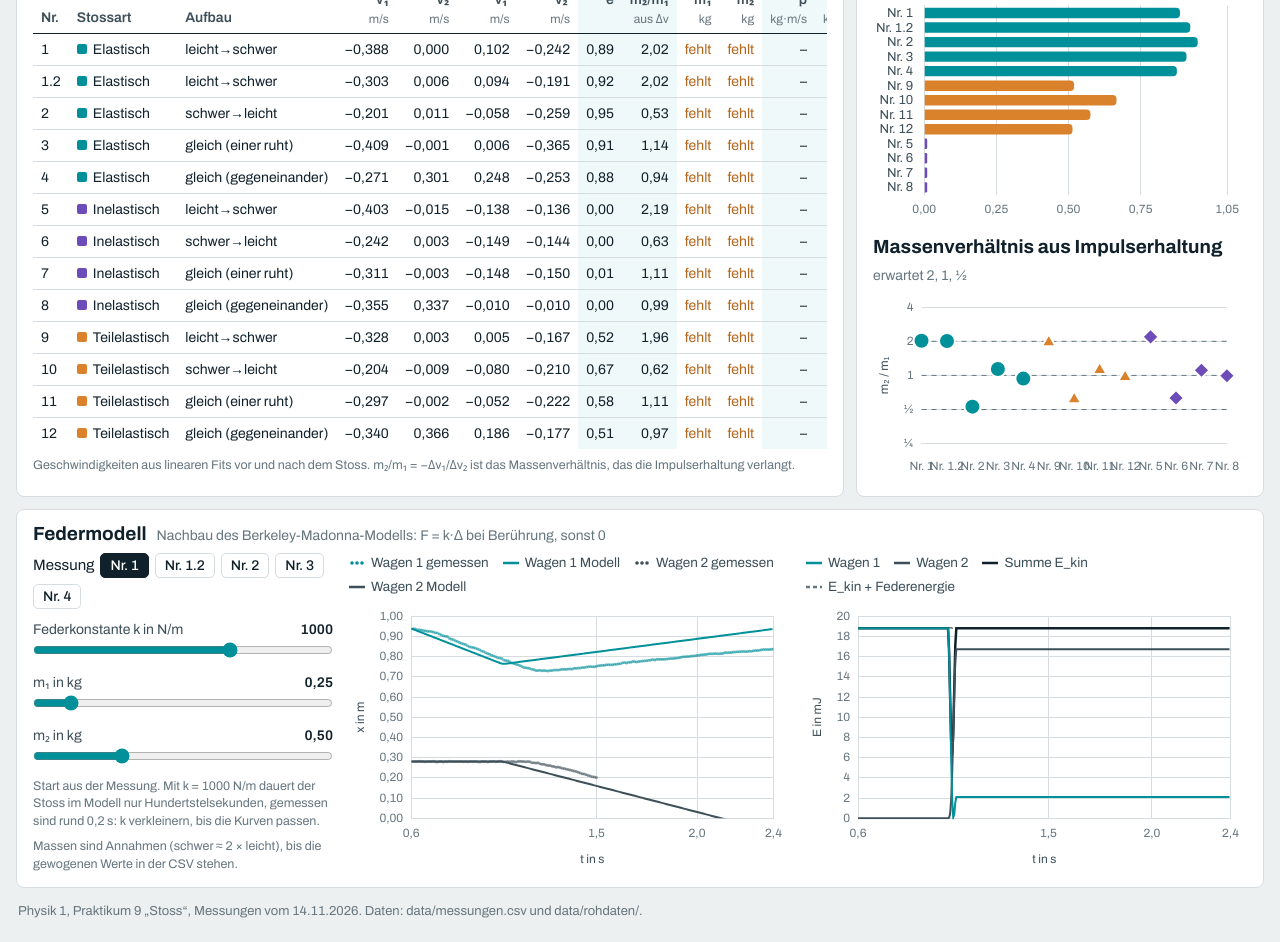
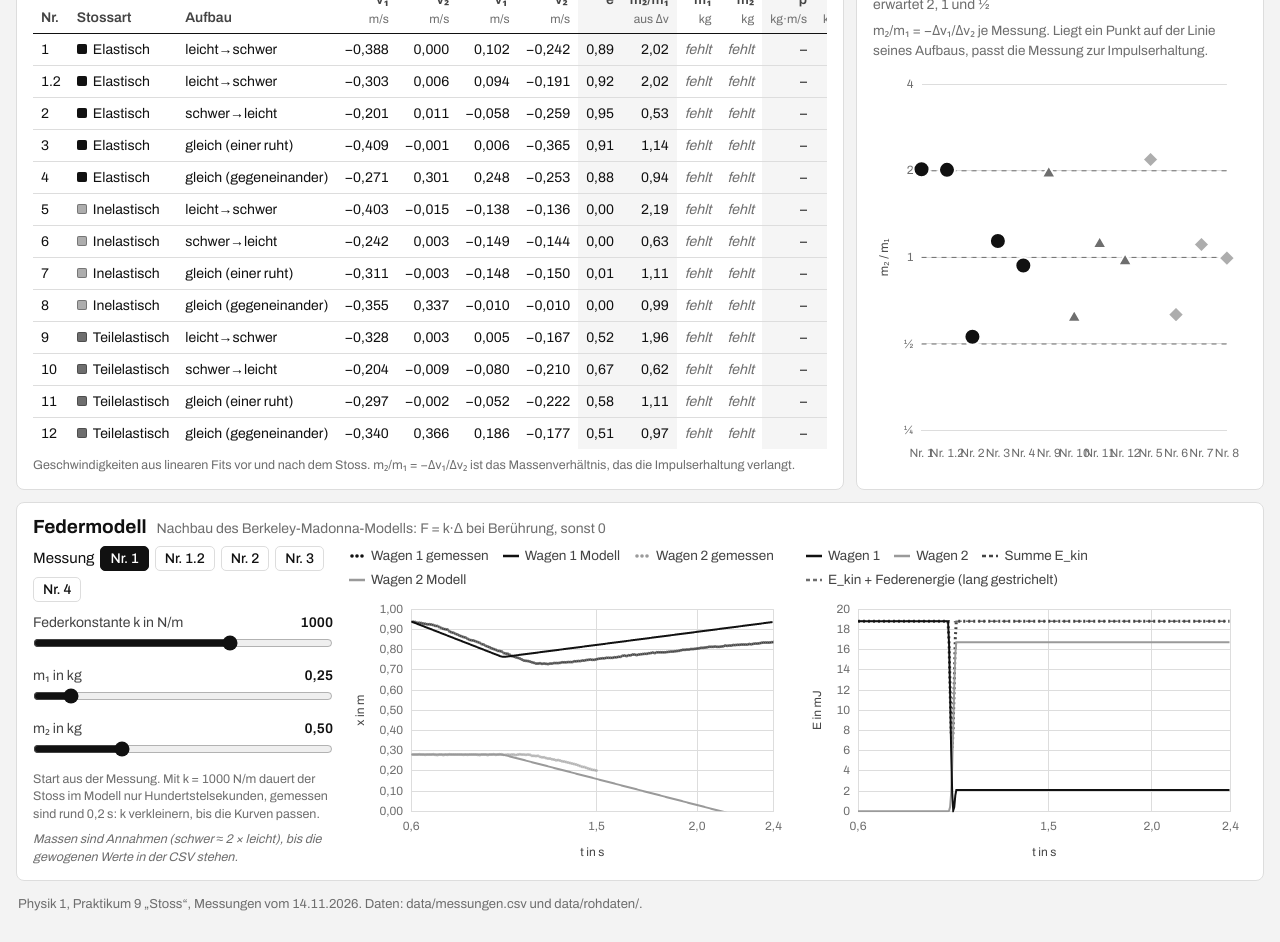
Before and after one commit to christiandavidfrey/physik-stoesse, a plain HTML site: page index.html in a window 1280 px wide. Shown: the part 1353-2295 px from the top of the page. Drawn offline with Linux system fonts and the light colour scheme.

Commit message:
Schwarz-Weiss-Palette, Stosszahl-Diagramm entfernt
Co-Authored-By: Claude Opus 5.5 <noreply@anthropic.com>
Claude-Session: https://claude.ai/code/session_01Nz1Qathzn7eRxc1SmL5PtH

```diff
--- a/app.js
+++ b/app.js
@@ -211,7 +211,7 @@ $('sPlay').addEventListener('click', () => { simT0 = performance.now(); });
     const t = reduceMotion ? 0 : (performance.now() - simT0) / 1000;
     const i = Math.min(simTraj.length - 1, Math.floor(t * 120)), p = simTraj[i];
     const muted = css('--muted'), ink = css('--ink'), ink2 = css('--ink-2'), rail = css('--rail'), raised = css('--raised');
-    const col1 = css(TYPES[simType].color), col2 = css('--w2');
+    const col1 = css('--ink'), col2 = css('--w2');
     ctx.clearRect(0, 0, W, H);
     // Schiene, Anschläge, Massstab
     ctx.fillStyle = rail; ctx.fillRect(X(0), railY, SIM.L * sc, 7 * k);
@@ -333,12 +333,6 @@ function renderOverviewCharts() {
   const labels = order.map(r => 'Nr. ' + r.id);
   const title = i => { const r = order[i]; return `Messung ${r.id}, ${r.T.label.toLowerCase()}`; };
 
-  chart('chE', { type: 'bar',
-    data: { labels, datasets: [{ data: order.map(r => Math.max(r.e, 0)), backgroundColor: order.map(r => css(r.T.color)), borderRadius: { topRight: 4, bottomRight: 4 }, borderSkipped: 'start', minBarLength: 3, barPercentage: .78, categoryPercentage: .92 }] },
-    options: { indexAxis: 'y', maintainAspectRatio: false, animation: o.anim,
-      plugins: { legend: { display: false }, tooltip: { ...o.tooltip, callbacks: { title: i => title(i[0].dataIndex), label: i => [`e = ${fmt(order[i.dataIndex].e, 2)}`, AUFBAU_TEXT[order[i.dataIndex].aufbau]] } } },
-      scales: { x: { min: 0, max: 1.05, grid: o.grid, ticks: { ...o.ticks, stepSize: .25, callback: deNum(2) }, border: { display: false } }, y: { grid: { display: false }, ticks: { color: css('--ink-2'), autoSkip: false, font: { size: 13 } }, border: { color: css('--rule') } } } } });
-
   chart('chM', { type: 'line',
     data: { labels, datasets: [
       ...[2, 1, 0.5].map(v => ({ data: labels.map(() => v), borderColor: muted, borderDash: [5, 5], borderWidth: 1, pointRadius: 0, pointHitRadius: 0, order: 3 })),
@@ -418,7 +412,7 @@ async function selectDeriv(id, scroll) {
 }
 function renderDeriv() {
   const run = dRun, raw = run && rawCache[run.id]; if (!raw) return;
-  const o = baseOpts(), col = dCart === 1 ? css(run.T.color) : css('--w2'), S = cartSeries(raw);
+  const o = baseOpts(), col = dCart === 1 ? css('--ink') : css('--w2'), S = cartSeries(raw);
   const inWin = (arr) => arr.map((y, i) => ({ x: raw.t[i], y })).filter(p => p.x >= dWin[0] - 1e-9 && p.x <= dWin[1] + 1e-9);
   const xs = { type: 'linear', min: dWin[0], max: dWin[1], grid: o.grid, ticks: { ...o.ticks, stepSize: 0.25, callback: deNum(2) } };
   const cur = { muted: css('--muted'), ink: css('--ink'), ring: css('--raised'), color: col, span: 0.3 };
@@ -493,7 +487,7 @@ function renderModel() {
   const run = modelRun, raw = run && rawCache[run.id]; if (!raw) return;
   const k = +mk.value, m1 = +mm1.value, m2 = +mm2.value;
   $('o_k').textContent = k; $('o_mm1').textContent = fmt(m1, 2); $('o_mm2').textContent = fmt(m2, 2);
-  const o = baseOpts(), c1 = css(run.T.color), c2 = css('--w2'), ink = css('--ink'), muted = css('--muted');
+  const o = baseOpts(), c1 = css('--ink'), c2 = css('--w2'), ink = css('--ink-2'), muted = css('--muted');
   const { out, t0, t1 } = simulate(run, raw, k, m1, m2);
   const meas = arr => arr.map((y, i) => (y === null || raw.t[i] < t0 || raw.t[i] > t1 || i % 2) ? null : { x: raw.t[i], y }).filter(Boolean);
   const xs = { type: 'linear', min: t0, max: t1, grid: o.grid, ticks: { ...o.ticks, callback: deNum(1) }, title: o.axisTitle('t in s') };
@@ -506,11 +500,11 @@ function renderModel() {
     options: { maintainAspectRatio: false, animation: false, parsing: false,
       plugins: { legend: { display: false }, tooltip: { ...o.tooltip, callbacks: { title: i => `t = ${fmt(i[0].raw.x, 3)} s`, label: i => `${i.dataset.label}: ${fmt(i.raw.y)} m` } } },
       scales: { x: xs, y: { min: 0, grid: o.grid, ticks: { ...o.ticks, callback: deNum(2) }, border: { display: false }, title: o.axisTitle('x in m') } } } });
-  legend('lgME', [[shapeSVG.line(c1), 'Wagen 1'], [shapeSVG.line(c2), 'Wagen 2'], [shapeSVG.line(ink), 'Summe E_kin'], [shapeSVG.line(muted, true), 'E_kin + Federenergie']]);
+  legend('lgME', [[shapeSVG.line(c1), 'Wagen 1'], [shapeSVG.line(c2), 'Wagen 2'], [shapeSVG.line(ink, true), 'Summe E_kin'], [shapeSVG.line(muted, true), 'E_kin + Federenergie (lang gestrichelt)']]);
   const ds = (label, f, color, extra = {}) => ({ label, data: out.map(p => ({ x: p.t, y: f(p) * 1000 })), borderColor: color, borderWidth: 2, pointRadius: 0, ...extra });
   chart('chME', { type: 'line', data: { datasets: [
-      ds('Wagen 1', p => p.E1, c1), ds('Wagen 2', p => p.E2, c2), ds('Summe E_kin', p => p.E1 + p.E2, ink, { borderWidth: 2.5 }),
-      ds('E_kin + Federenergie', p => p.E1 + p.E2 + p.Ef, muted, { borderDash: [5, 4], borderWidth: 1.5 })] },
+      ds('Wagen 1', p => p.E1, c1), ds('Wagen 2', p => p.E2, c2), ds('Summe E_kin', p => p.E1 + p.E2, ink, { borderWidth: 3, borderDash: [2, 3] }),
+      ds('E_kin + Federenergie', p => p.E1 + p.E2 + p.Ef, muted, { borderDash: [8, 4], borderWidth: 1.5 })] },
     options: { maintainAspectRatio: false, animation: false, parsing: false, interaction: { mode: 'index', intersect: false },
       plugins: { legend: { display: false }, tooltip: { ...o.tooltip, callbacks: { title: i => `t = ${fmt(i[0].raw.x, 3)} s`, label: i => `${i.dataset.label}: ${fmt(i.raw.y, 1)} mJ` } } },
       scales: { x: xs, y: { beginAtZero: true, grid: o.grid, ticks: { ...o.ticks, callback: deNum(0) }, border: { display: false }, title: o.axisTitle('E in mJ') } } } });
--- a/index.html
+++ b/index.html
@@ -11,26 +11,26 @@
 <link rel="stylesheet" href="lib/katex/katex.min.css">
 <style>
 :root{
-  --paper:#EDF0F1; --raised:#FFFFFF; --ink:#10212B; --ink-2:#3D4F59; --muted:#66767F;
-  --rule:#D6DCDF; --rail:#B7C0C5; --w2:#3D4F59;
-  --c-el:#00909A; --c-in:#D9822B; --c-vi:#6D4BB8; --c-before:#B7C0C5;
-  --accent:#00909A; --focus:#00909A; --warn:#B4661A;
+  --paper:#F3F3F3; --raised:#FFFFFF; --ink:#111111; --ink-2:#444444; --muted:#6E6E6E;
+  --rule:#DDDDDD; --rail:#BDBDBD; --w2:#9A9A9A;
+  --c-el:#111111; --c-in:#6E6E6E; --c-vi:#ADADAD; --c-before:#D0D0D0;
+  --accent:#111111; --focus:#111111; --warn:#111111;
   color-scheme:light;
 }
 @media (prefers-color-scheme: dark){
   :root:not([data-theme="light"]){
-    --paper:#0D161B; --raised:#15232B; --ink:#E4ECEF; --ink-2:#B4C2C8; --muted:#7F9098;
-    --rule:#26363F; --rail:#3E5059; --w2:#B4C2C8;
-    --c-el:#1BA3AC; --c-in:#C9771F; --c-vi:#8F73DA; --c-before:#3E5059;
-    --accent:#1BA3AC; --focus:#1BA3AC; --warn:#E0A060;
+    --paper:#0D0D0D; --raised:#171717; --ink:#F0F0F0; --ink-2:#BDBDBD; --muted:#8C8C8C;
+    --rule:#2E2E2E; --rail:#555555; --w2:#8C8C8C;
+    --c-el:#F0F0F0; --c-in:#9E9E9E; --c-vi:#5E5E5E; --c-before:#3A3A3A;
+    --accent:#F0F0F0; --focus:#F0F0F0; --warn:#F0F0F0;
     color-scheme:dark;
   }
 }
 :root[data-theme="dark"]{
-  --paper:#0D161B; --raised:#15232B; --ink:#E4ECEF; --ink-2:#B4C2C8; --muted:#7F9098;
-  --rule:#26363F; --rail:#3E5059; --w2:#B4C2C8;
-  --c-el:#1BA3AC; --c-in:#C9771F; --c-vi:#8F73DA; --c-before:#3E5059;
-  --accent:#1BA3AC; --focus:#1BA3AC; --warn:#E0A060;
+  --paper:#0D0D0D; --raised:#171717; --ink:#F0F0F0; --ink-2:#BDBDBD; --muted:#8C8C8C;
+  --rule:#2E2E2E; --rail:#555555; --w2:#8C8C8C;
+  --c-el:#F0F0F0; --c-in:#9E9E9E; --c-vi:#5E5E5E; --c-before:#3A3A3A;
+  --accent:#F0F0F0; --focus:#F0F0F0; --warn:#F0F0F0;
   color-scheme:dark;
 }
 *{box-sizing:border-box}
@@ -46,7 +46,7 @@ a{color:var(--accent)}
 .top p{margin:0;color:var(--ink-2);max-width:60ch}
 .facts{display:flex;flex-wrap:wrap;gap:4px 18px;margin-left:auto;font-stretch:75%;color:var(--muted)}
 .facts b{color:var(--ink);font-weight:600}
-.facts .warn b{color:var(--warn)}
+.facts .warn b{color:var(--ink);text-decoration:underline;text-decoration-style:dotted;text-underline-offset:3px}
 
 /* Raster */
 .grid{display:grid;grid-template-columns:repeat(12,minmax(0,1fr));gap:12px}
@@ -74,8 +74,8 @@ a{color:var(--accent)}
 .btn[aria-pressed="true"]{background:var(--ink);color:var(--raised);border-color:var(--ink)}
 .btn small{color:var(--muted);font-size:12.5px}
 .btn[aria-pressed="true"] small{color:inherit;opacity:.7}
-.btn.play{background:var(--accent);border-color:var(--accent);color:#fff}
-.swatch{display:inline-block;width:10px;height:10px;border-radius:2px;flex:none}
+.btn.play{background:var(--ink);border-color:var(--ink);color:var(--raised)}
+.swatch{display:inline-block;width:10px;height:10px;border-radius:2px;flex:none;box-shadow:inset 0 0 0 1px color-mix(in srgb,var(--ink) 35%,transparent)}
 .row{display:flex;flex-wrap:wrap;gap:6px;align-items:center}
 .ctl{display:grid;gap:8px 16px;grid-template-columns:repeat(4,minmax(0,1fr));margin-top:10px}
 .ctl.one{grid-template-columns:1fr}
@@ -94,11 +94,11 @@ select{font:500 14px "Archivo",sans-serif;font-stretch:80%;color:var(--ink);back
 .fig small{display:block;color:var(--muted);font-size:12px;font-stretch:80%;line-height:1.3}
 .fig strong span{font-weight:400;color:var(--muted);font-size:14px}
 .fig strong span.v{font-weight:650;color:var(--ink);font-size:inherit}
-.missing{color:var(--warn)}
+.missing{color:var(--muted);font-style:italic}
 .ebar{display:flex;height:8px;border-radius:3px;overflow:hidden;background:var(--rule);margin-top:5px}
 .ebar i{display:block;height:100%;transition:width .3s}
 .ebar .kept{background:var(--accent)}
-.ebar .lost{background:repeating-linear-gradient(135deg,var(--c-in) 0 2px,transparent 2px 6px)}
+.ebar .lost{background:repeating-linear-gradient(135deg,var(--muted) 0 2px,transparent 2px 6px)}
 @media (prefers-reduced-motion: reduce){.ebar i{transition:none}}
 canvas.track{display:block;width:100%;height:210px}
 
@@ -122,9 +122,9 @@ thead th small{display:block;font-weight:400;color:var(--muted);font-size:12px}
 tbody td{border-bottom:1px solid var(--rule)}
 tbody tr:last-child td{border-bottom:0}
 #table tbody tr{cursor:pointer}
-#table tbody tr:hover{background:color-mix(in srgb,var(--accent) 8%,transparent)}
+#table tbody tr:hover{background:color-mix(in srgb,var(--ink) 8%,transparent)}
 #table th:nth-child(-n+3),#table td:nth-child(-n+3){text-align:left}
-th.calc,td.calc{background:color-mix(in srgb,var(--accent) 6%,transparent)}
+th.calc,td.calc{background:color-mix(in srgb,var(--ink) 4%,transparent)}
 td .swatch{margin-right:6px}
 .callout{font-size:13.5px;color:var(--ink-2);border-left:3px solid var(--warn);padding:4px 10px;margin:0 0 10px}
 .callout b{color:var(--ink)}
@@ -225,10 +225,9 @@ footer{color:var(--muted);font-size:13px;font-stretch:80%;padding:14px 2px 4px}
 
   <section class="panel s4">
     <div class="legend" id="lgTypes"></div>
-    <h2 style="margin-top:6px">Stosszahl je Messung</h2>
-    <div class="box" style="height:230px"><canvas id="chE" role="img" aria-label="Stosszahl je Messung"></canvas></div>
-    <h2 style="margin-top:12px">Massenverhältnis aus Impulserhaltung <small>erwartet 2, 1, ½</small></h2>
-    <div class="box" style="height:190px"><canvas id="chM" role="img" aria-label="Massenverhältnis je Messung"></canvas></div>
+    <h2 style="margin-top:6px">Massenverhältnis aus Impulserhaltung <small>erwartet 2, 1 und ½</small></h2>
+    <p class="sub">m₂/m₁ = −Δv₁/Δv₂ je Messung. Liegt ein Punkt auf der Linie seines Aufbaus, passt die Messung zur Impulserhaltung.</p>
+    <div class="box" style="height:400px"><canvas id="chM" role="img" aria-label="Massenverhältnis je Messung"></canvas></div>
   </section>
 
   <section class="panel s12" id="pFigure">
```
